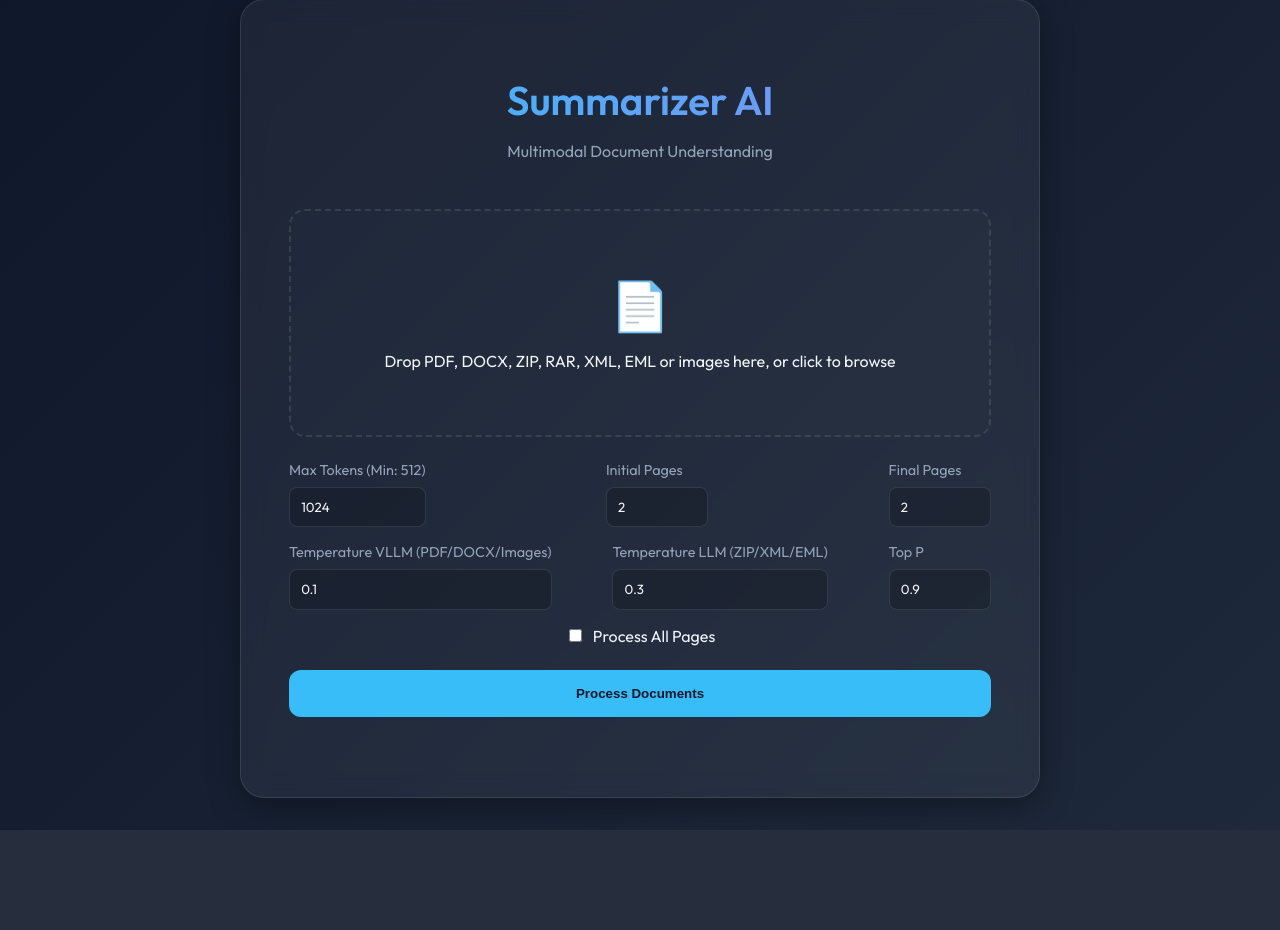
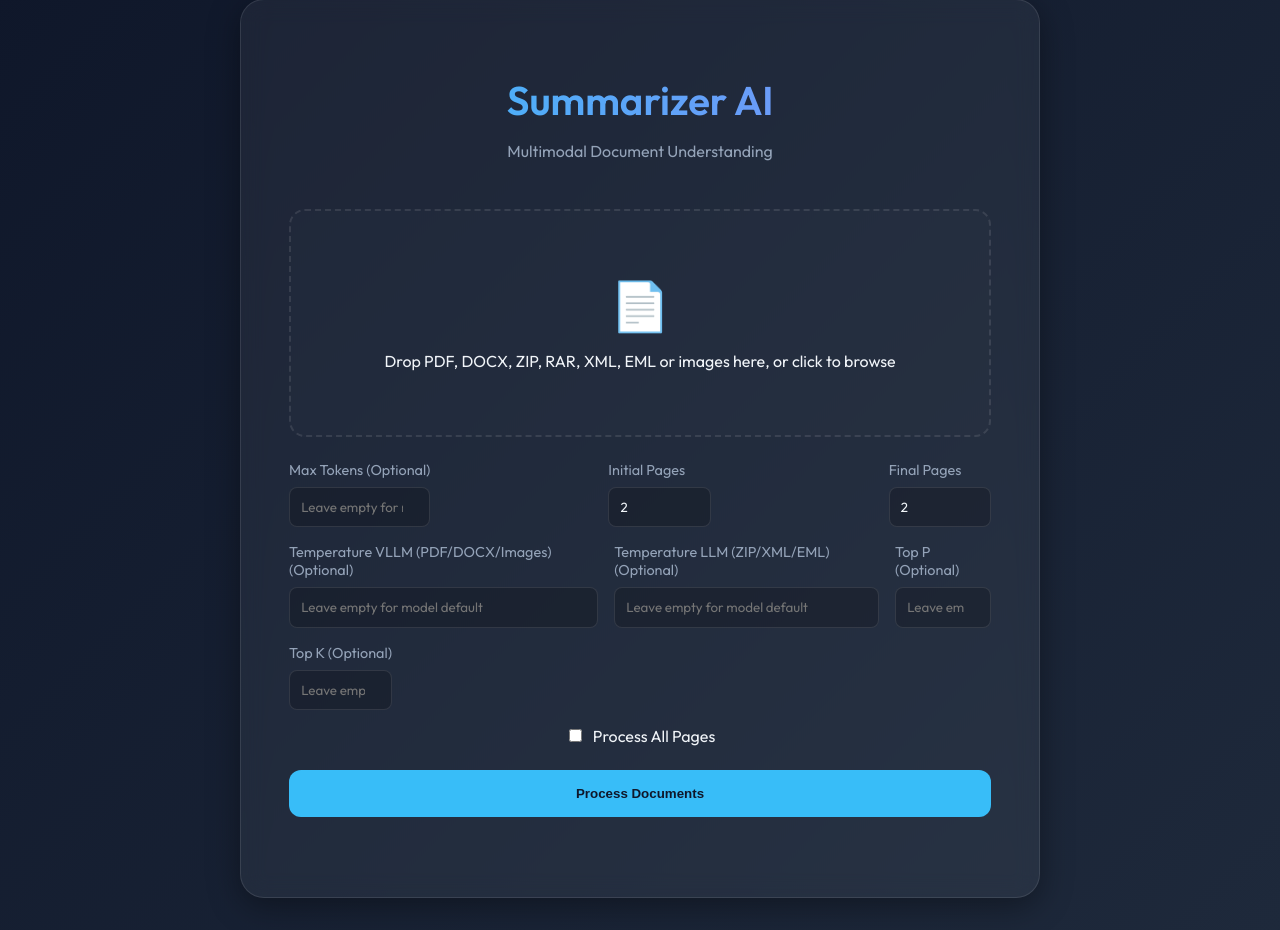
Before and after one commit to alejandro-garnung-ctic/summarizer, a FastAPI app: page / in a window 1280 px wide. Shown: the part 33-963 px from the top of the page. Before the commit the page ends 863 px from the top, so only its background shows below. Run offline with FastAPI, Linux system fonts and the light colour scheme; parts of the project's set-up code (start-up, migrations or seed data) failed here and were passed over; some libraries are stand-ins or nearby versions.

Commit message:
Update UI with new parameters

```diff
--- a/app/main.py
+++ b/app/main.py
@@ -174,7 +174,8 @@ async def summarize(request: SummarizeRequest):
                 "initial_pages": doc.source.initial_pages,
                 "final_pages": doc.source.final_pages,
                 "max_tokens": doc.source.max_tokens,
-                "temperature": doc.source.temperature,
+                "temperature_vllm": doc.source.temperature_vllm,
+                "temperature_llm": doc.source.temperature_llm,
                 "top_p": doc.source.top_p,
                 "top_k": doc.source.top_k
             }
@@ -351,8 +352,8 @@ async def process_folder(request: ProcessFolderRequest):
         request.initial_pages,
         request.final_pages,
         request.max_tokens,
-        request.temperature_vllm or request.temperature,
-        request.temperature_llm or request.temperature,
+        request.temperature_vllm,
+        request.temperature_llm,
         request.top_p,
         request.top_k
     )
--- a/app/templates/index.html
+++ b/app/templates/index.html
@@ -283,8 +283,8 @@
 
                 <div class="controls">
                     <div class="input-group">
-                        <label for="max_tokens">Max Tokens (Min: 512)</label>
-                        <input type="number" id="max_tokens" name="max_tokens" value="1024" min="512" max="16384" step="1">
+                        <label for="max_tokens">Max Tokens (Optional)</label>
+                        <input type="number" id="max_tokens" name="max_tokens" placeholder="Leave empty for model default" min="512" max="16384" step="1">
                     </div>
                     <div class="input-group">
                         <label for="initial_pages">Initial Pages</label>
@@ -298,16 +298,23 @@
 
                 <div class="controls" style="margin-top: 1rem;">
                     <div class="input-group">
-                        <label for="temperature_vllm">Temperature VLLM (PDF/DOCX/Images)</label>
-                        <input type="number" id="temperature_vllm" name="temperature_vllm" value="0.1" min="0" max="2" step="0.1">
+                        <label for="temperature_vllm">Temperature VLLM (PDF/DOCX/Images) (Optional)</label>
+                        <input type="number" id="temperature_vllm" name="temperature_vllm" placeholder="Leave empty for model default" min="0" max="2" step="0.1">
                     </div>
                     <div class="input-group">
-                        <label for="temperature_llm">Temperature LLM (ZIP/XML/EML)</label>
-                        <input type="number" id="temperature_llm" name="temperature_llm" value="0.3" min="0" max="2" step="0.1">
+                        <label for="temperature_llm">Temperature LLM (ZIP/XML/EML) (Optional)</label>
+                        <input type="number" id="temperature_llm" name="temperature_llm" placeholder="Leave empty for model default" min="0" max="2" step="0.1">
                     </div>
                     <div class="input-group">
-                        <label for="top_p">Top P</label>
-                        <input type="number" id="top_p" name="top_p" value="0.9" min="0" max="1" step="0.1">
+                        <label for="top_p">Top P (Optional)</label>
+                        <input type="number" id="top_p" name="top_p" placeholder="Leave empty for model default" min="0" max="1" step="0.1">
+                    </div>
+                </div>
+
+                <div class="controls" style="margin-top: 1rem;">
+                    <div class="input-group">
+                        <label for="top_k">Top K (Optional)</label>
+                        <input type="number" id="top_k" name="top_k" placeholder="Leave empty for model default" min="1" max="100" step="1">
                     </div>
                 </div>
 
@@ -452,3 +459,4 @@
 </body>
 
 </html>
+</html>
```
Also changed, not shown: app/services/processor.py (+7 -8 lines).
